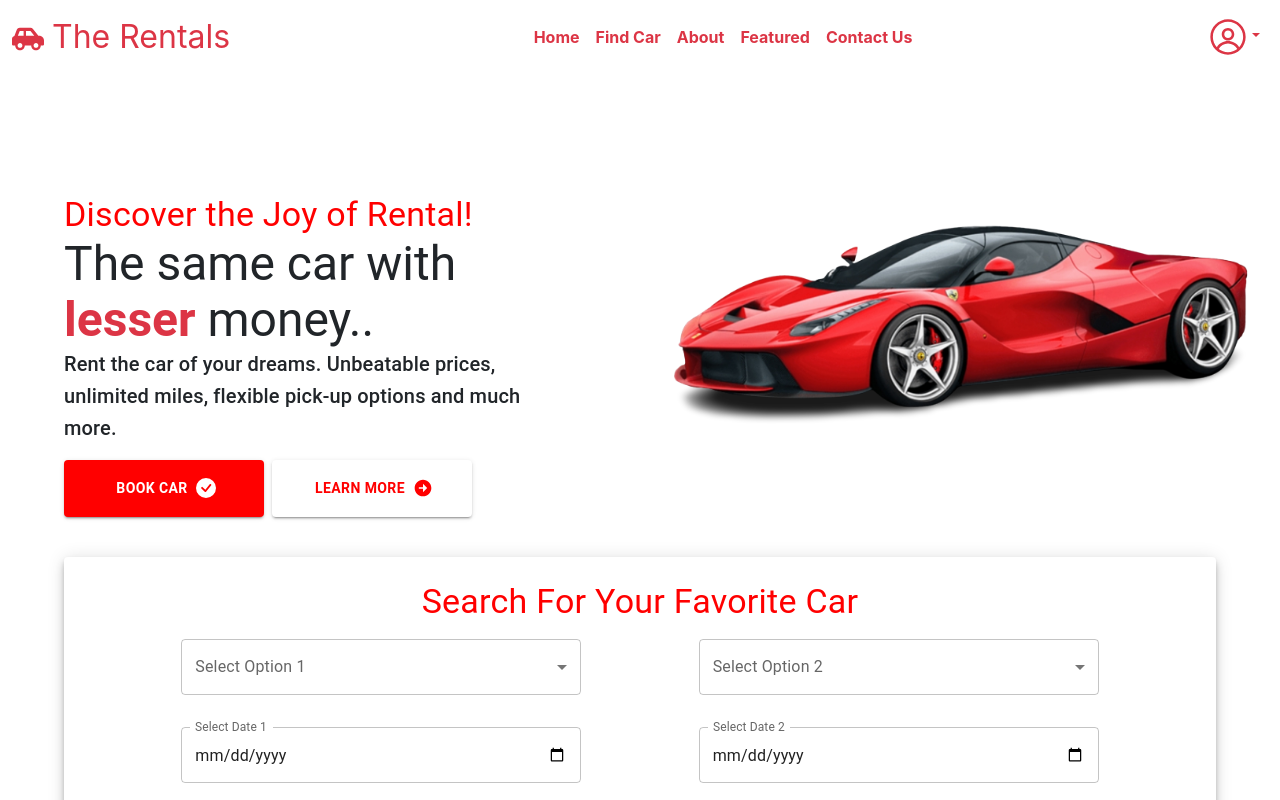
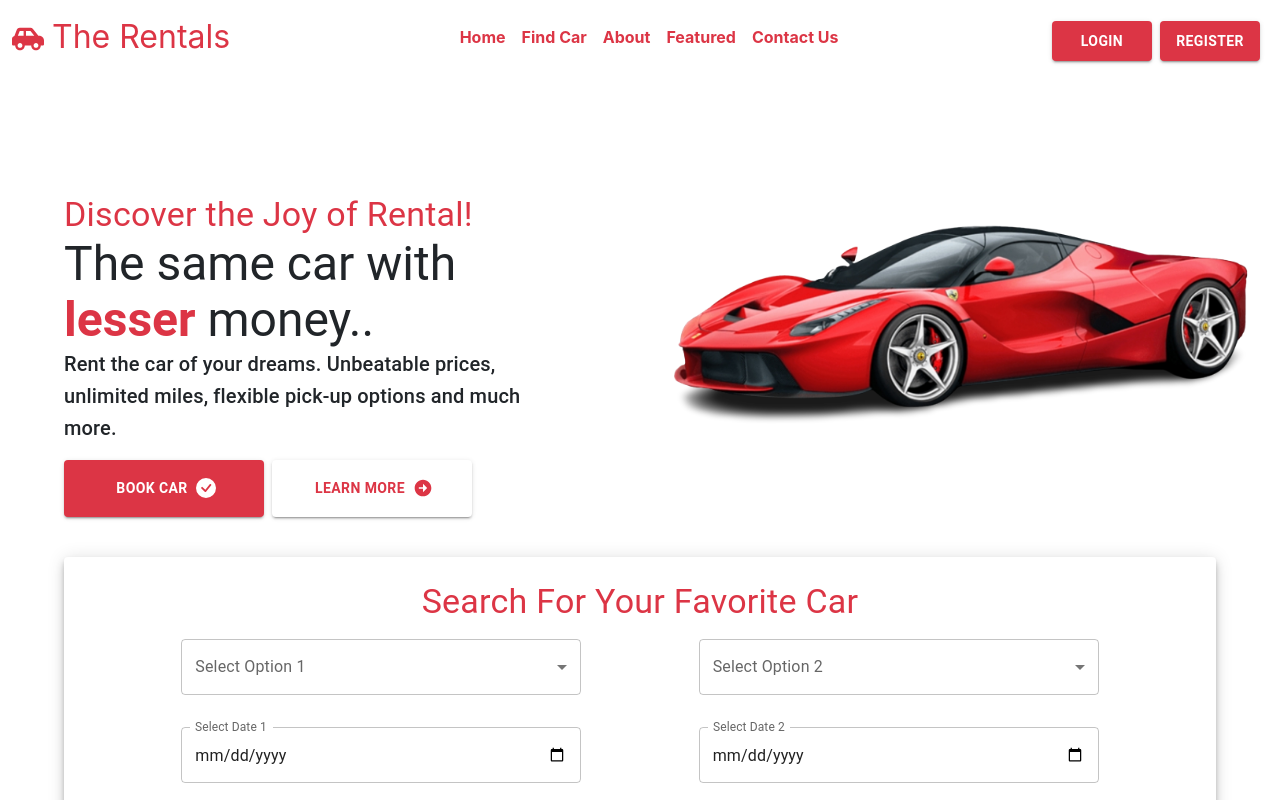
Before and after one commit to saadashraf123/car-rental-frontend, a React (Create React App) app: page / in a window 1280 px wide. Shown: the top 800 px of the page. Built offline with nearby package versions, Linux system fonts and the light colour scheme.

Commit message:
Button component fix

```diff
--- a/src/components/Button/index.jsx
+++ b/src/components/Button/index.jsx
@@ -1,11 +1,30 @@
-// import React from 'react'
-// import "./style.module.css"
-// import { Button as ButtonComponent } from '@mui/material'
+import React from 'react'
+import "./style.module.css"
+import { Button, createStyles } from '@mui/material'
+import { Link } from 'react-router-dom'
 
-// const Button = (props) => {
-//     return (
-//         <ButtonComponent variant="contained" sx={{ backgroundColor: props.color }}>{props.name}</ButtonComponent>
-//     )
-// }
+const ButtonComponent = (props) => {
+    const classes = createStyles({
+        ButtonStyles:
+        {
+            backgroundColor: "#DC3545",
+            color: "white",
+            width: '100%',
+            maxWidth: '200px',
+            fontWeight: "bold",
+            mt: 2,
+            mr: 1,
+            p: 2,
+            '&:hover': {
+                backgroundColor: 'white',
+                color: "#DC3545"
+            },
+        }
+    });
+    console.log(props.btnType);
+    return (
+        <Button type={props.btnType} variant={props.variant} size={props.size} component={Link} to={props.to} sx={[classes.ButtonStyles, props.extraStyles, props.scrolledStyles]} endIcon={props.icon}>{props.text}</Button>
+    )
+}
 
-// export default Button
+export default ButtonComponent
--- a/src/components/Featured/index.jsx
+++ b/src/components/Featured/index.jsx
@@ -7,6 +7,7 @@ const Featured = () => {
         <>
             <p>Featured Section</p>
             <FeaturedItem />
+            <FeaturedItem />
         </>
     )
 }
--- a/src/components/HeroBanner/index.jsx
+++ b/src/components/HeroBanner/index.jsx
@@ -6,6 +6,7 @@ import { createTheme, ThemeProvider } from '@mui/material/styles';
 import { BsCheckCircleFill } from 'react-icons/bs';
 import { BiSolidRightArrowCircle } from 'react-icons/bi';
 import { Link } from 'react-router-dom';
+import ButtonComponent from '../Button';
 
 const defaultTheme = createTheme(
     {
@@ -19,28 +20,12 @@ const defaultTheme = createTheme(
         }
     });
 const HeroBanner = () => {
-    // const defaultTheme = createTheme();
     const classes = createStyles({
-        ButtonStyles:
-        {
-            backgroundColor: "red",
-            color: "white",
-            width: '100%',
-            maxWidth: '200px',
-            fontWeight: "bold",
-            mt: 2,
-            mr: 1,
-            p: 2,
-            '&:hover': {
-                backgroundColor: 'white',
-                color: "red"
-            },
-        },
         ExtraStyles: {
             backgroundColor: "white",
-            color: "red",
+            color: "#DC3545",
             '&:hover': {
-                backgroundColor: 'red',
+                backgroundColor: '#DC3545',
                 color: "white"
             },
         }
@@ -57,10 +42,9 @@ const HeroBanner = () => {
                                 mx: 8,
                                 display: 'flex',
                                 flexDirection: 'column',
-                                // alignItems: 'center',
                             }}
                         >
-                            <Typography component="h4" variant="h4" sx={{ color: "red", fontWeight: "semi-bold" }}>
+                            <Typography component="h4" variant="h4" sx={{ color: "#DC3545", fontWeight: "semi-bold" }}>
                                 Discover the Joy of Rental!
                             </Typography>
                             <Typography component="h4" variant="h3">
@@ -71,14 +55,8 @@ const HeroBanner = () => {
                                 flexible pick-up options and much more.
                             </Typography>
                             <Box>
-                                <Button variant="contained" size='medium' component={Link} to={'/details'} sx={classes.ButtonStyles}
-                                    endIcon={<BsCheckCircleFill />}>
-                                    Book Car
-                                </Button>
-                                <Button variant="contained" size='medium' component={Link} to={'/details'} sx={[classes.ButtonStyles, classes.ExtraStyles]}
-                                    endIcon={<BiSolidRightArrowCircle />}>
-                                    Learn More
-                                </Button>
+                                <ButtonComponent text={"Book Car"} variant={"contained"} size={"medium"} to={"/details"} icon={<BsCheckCircleFill />} />
+                                <ButtonComponent text={"Learn More"} variant={"contained"} size={"medium"} to={"/details"} extraStyles={classes.ExtraStyles} icon={<BiSolidRightArrowCircle />} />
                             </Box>
                         </Box>
                     </Grid>
--- a/src/components/Navbar/index.jsx
+++ b/src/components/Navbar/index.jsx
@@ -5,10 +5,12 @@ import { FaCarSide } from 'react-icons/fa';
 import { RxAvatar } from 'react-icons/rx';
 import { GiHamburgerMenu } from 'react-icons/gi';
 import { IconButton } from '@mui/material'
-
+import ButtonComponent from '../Button';
+import { createStyles } from '@mui/material'
 
 const NavBar = () => {
     const [scrolled, setScrolled] = useState(false)
+    const [loggedIn, setLoggedIn] = useState(false)
     window.onscroll = function () {
         if (window.pageYOffset > 0) {
             setScrolled(true)
@@ -16,6 +18,23 @@ const NavBar = () => {
             setScrolled(false)
         }
     }
+    const classes = createStyles({
+        extraStyles:
+        {
+            width: 100,
+            p: 1,
+            mt: 1,
+
+        },
+        scrolledStyles: {
+            backgroundColor: "white",
+            color: "#DC3545",
+            '&:hover': {
+                backgroundColor: "#DC3545",
+                color: "white",
+            },
+        }
+    });
     return (
         <nav className={`navbar sticky-top navbar-expand-lg ${scrolled ? styles.scrolled : "bg-white"}`} >
             <div className="container-fluid">
@@ -26,8 +45,6 @@ const NavBar = () => {
                 <IconButton className={`navbar-toggler ${styles.icon}`} type="button" data-bs-toggle="collapse" data-bs-target="#navbarSupportedContent" aria-controls="navbarSupportedContent" aria-expanded="false" aria-label="Toggle navigation">
                     <GiHamburgerMenu className={`navbar-toggler-icon ${scrolled ? styles.scrolled : styles.unScrolled}`} />
                 </IconButton>
-                {/* <button className={`navbar-toggler ${scrolled ? "bg-danger" : "bg-danger"}`} type="button" data-bs-toggle="collapse" data-bs-target="#navbarSupportedContent" aria-controls="navbarSupportedContent" aria-expanded="false" aria-label="Toggle navigation">
-                </button> */}
                 <div className="collapse navbar-collapse" id="navbarSupportedContent">
                     <ul className="navbar-nav mx-auto mb-2 mb-lg-0">
                         <li className="nav-item">
@@ -56,6 +73,7 @@ const NavBar = () => {
                             </Link>
                         </li>
                     </ul>
+                    {loggedIn ?
                         <div className="navbar-nav nav-item dropdown">
                             <a className={`nav-link dropdown-toggle ${scrolled ? "text-white" : "text-danger"}`} id="navbarDropdown" role="button" data-bs-toggle="dropdown" aria-expanded="false">
                                 <RxAvatar className='fs-1' />
@@ -93,7 +111,11 @@ const NavBar = () => {
                                     </Link>
                                 </li>
                             </ul>
-                    </div>
+                        </div> :
+                        <>
+                            <ButtonComponent text={"Login"} variant={"contained"} size={"medium"} extraStyles={classes.extraStyles} scrolledStyles={scrolled && classes.scrolledStyles} to={"/login"} />
+                            <ButtonComponent text={"Register"} variant={"contained"} size={"medium"} extraStyles={classes.extraStyles} scrolledStyles={scrolled && classes.scrolledStyles} to={"/signup"} />
+                        </>}
                 </div>
             </div>
         </nav >
--- a/src/components/Navbar/style.module.css
+++ b/src/components/Navbar/style.module.css
@@ -10,8 +10,3 @@
 .icon:focus {
     box-shadow: none;
 }
-
-/*
-.icon:hover {
-    box-shadow: none;
-} */
--- a/src/components/SearchSection/index.jsx
+++ b/src/components/SearchSection/index.jsx
@@ -1,23 +1,14 @@
 import React from 'react'
 import "./style.module.css"
-import { Container, Grid, TextField, Button, MenuItem, createStyles, Paper, Box, Typography } from '@mui/material';
-import { Link } from 'react-router-dom';
+import { Container, Grid, TextField, MenuItem, createStyles, Paper, Box, Typography } from '@mui/material';
+import ButtonComponent from '../Button';
 
 
 const SearchSection = () => {
     const classes = createStyles({
-        ButtonStyles:
+        extraStyles:
         {
-            backgroundColor: "red",
-            color: "white",
             width: 200,
-            maxWidth: '200px',
-            fontWeight: "bold",
-            p: 2,
-            '&:hover': {
-                backgroundColor: 'white',
-                color: "red"
-            },
         },
         textInputStyles: {
             width: 400,
@@ -30,7 +21,7 @@ const SearchSection = () => {
                 display: 'flex',
                 flexDirection: 'column'
             }} container spacing={5} alignItems="center" component={Paper} elevation={6}>
-                <Typography component="h4" variant="h4" sx={{ color: "red", fontWeight: "semi-bold", mt: 3 }}>
+                <Typography component="h4" variant="h4" sx={{ color: "#DC3545", fontWeight: "semi-bold", mt: 3 }}>
                     Search For Your Favorite Car
                 </Typography>
                 <Grid item container
@@ -86,9 +77,7 @@ const SearchSection = () => {
                         my: 2,
                     }}
                 >
-                    <Button variant="contained" component={Link} to={'/details'} sx={classes.ButtonStyles}>
-                        Search
-                    </Button>
+                    <ButtonComponent text={"Search Car"} variant={"contained"} size={"medium"} extraStyles={classes.extraStyles} to={"/search"} />
                 </Box>
             </Box>
         </Container >
--- a/src/components/index.js
+++ b/src/components/index.js
@@ -14,4 +14,4 @@ export { default as Footer } from "./Footer";
 
 export { default as Reviews } from "./Reviews";
 
-export { default as Button } from "./Button";
+export { default as ButtonComponent } from "./Button";
--- a/src/pages/Login/index.jsx
+++ b/src/pages/Login/index.jsx
@@ -1,12 +1,23 @@
 import React from 'react'
 import "./style.module.css"
-import { Grid, TextField, Button, Link, Paper, Typography, Box } from '@mui/material';
+import { Link } from 'react-router-dom';
+import { Grid, TextField, createStyles, Paper, Typography, Box, Button } from '@mui/material';
 import { createTheme, ThemeProvider } from '@mui/material/styles';
 import { useForm } from "react-hook-form";
+import { ButtonComponent } from '../../components';
 
 
 const Login = () => {
     const defaultTheme = createTheme();
+    const classes = createStyles({
+        extraStyles:
+        {
+            width: "100%",
+            maxWidth: 500,
+            p: 1,
+            mb: 2
+        }
+    });
     const { register, handleSubmit, formState: { errors } } = useForm({
         defaultValues: {
             email: '',
@@ -83,14 +94,15 @@ const Login = () => {
                             >
                                 Sign In
                             </Button>
+                            {/* <ButtonComponent variant={"contained"} text={"Sign In"} btnType={"submit"} extraStyles={classes.extraStyles} /> */}
                             <Grid container>
                                 <Grid item xs>
-                                    <Link href="/forgetpassword" variant="body2">
+                                    <Link to="/forgetpassword" variant="body2">
                                         Forgot password?
                                     </Link>
                                 </Grid>
                                 <Grid item>
-                                    <Link href="/signup" variant="body2">
+                                    <Link to="/signup" variant="body2">
                                         {"Don't have an account? Sign Up"}
                                     </Link>
                                 </Grid>
--- a/src/pages/Signup/index.jsx
+++ b/src/pages/Signup/index.jsx
@@ -1,11 +1,23 @@
 import React from 'react'
 import "./style.module.css"
-import { Grid, TextField, Button, Link, Paper, Typography, Box } from '@mui/material';
+import { Link } from 'react-router-dom';
+import { Grid, TextField, createStyles, Paper, Typography, Box } from '@mui/material';
 import { createTheme, ThemeProvider } from '@mui/material/styles';
 import { useForm } from "react-hook-form";
+import { ButtonComponent } from '../../components';
 
 
 const Signup = () => {
+
+    const classes = createStyles({
+        extraStyles:
+        {
+            width: "100%",
+            maxWidth: 500,
+            p: 1,
+            mb: 2
+        }
+    });
     const defaultTheme = createTheme();
     const { register, handleSubmit, formState: { errors } } = useForm({
         defaultValues: {
@@ -97,21 +109,10 @@ const Signup = () => {
                                 {...register("password", { required: true })}
                             />
                             {errors.password?.type === 'required' && <p role="alert" className='text-danger'>*Password is required</p>}
-                            {/* <FormControlLabel
-                                control={<Checkbox value="remember" color="primary" />}
-                                label="Remember me"
-                            /> */}
-                            <Button
-                                type="submit"
-                                fullWidth
-                                variant="contained"
-                                sx={{ mt: 3, mb: 2 }}
-                            >
-                                Sign Up
-                            </Button>
+                            <ButtonComponent variant={"contained"} text={"Sign up"} btnType={"submit"} extraStyles={classes.extraStyles} />
                             <Grid container>
                                 <Grid item>
-                                    <Link href="/login" variant="body2">
+                                    <Link to="/login" variant="body2">
                                         {"Already have an account? Sign In"}
                                     </Link>
                                 </Grid>
```
Lines whose indentation alone changed are shown as unchanged.
